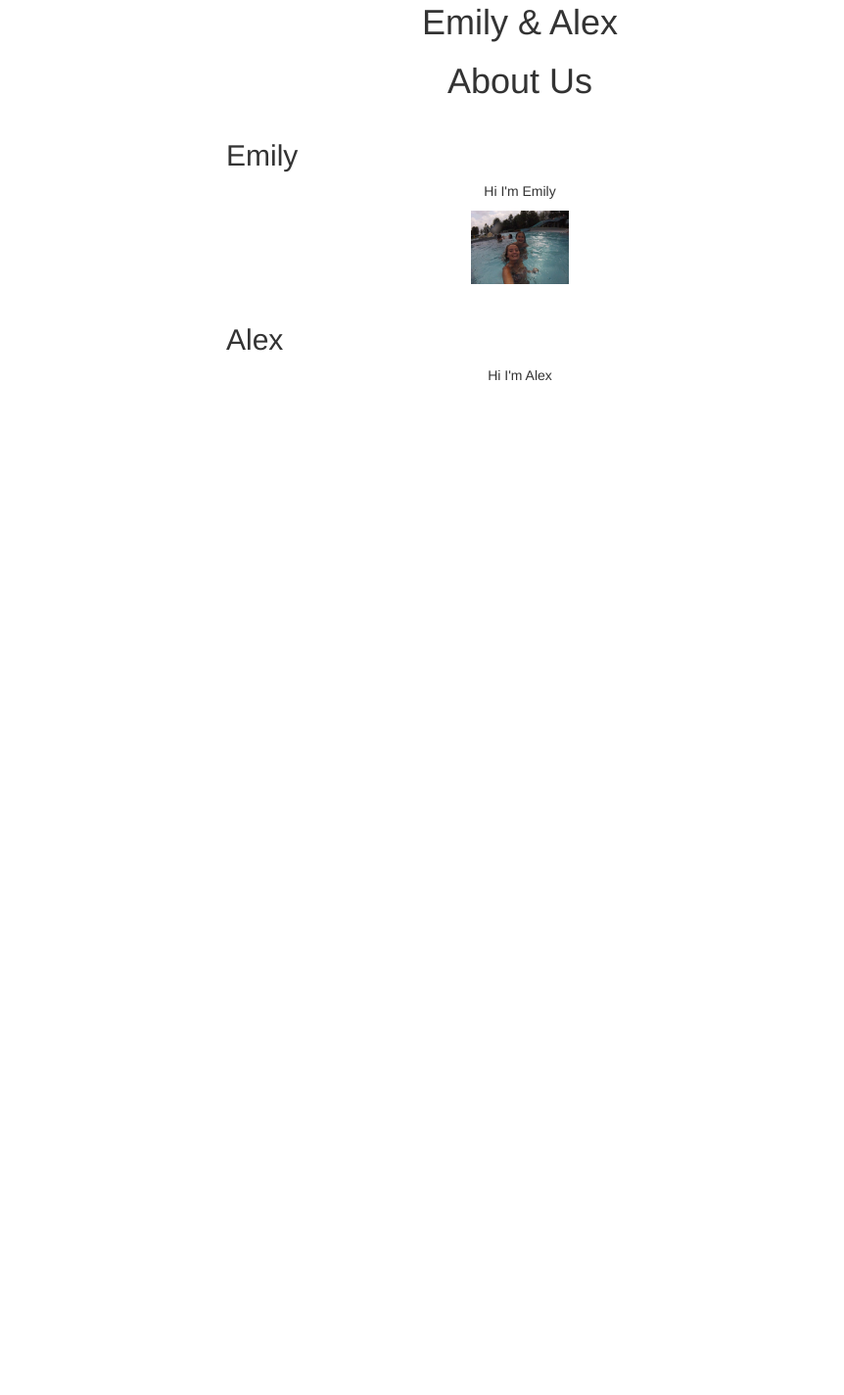
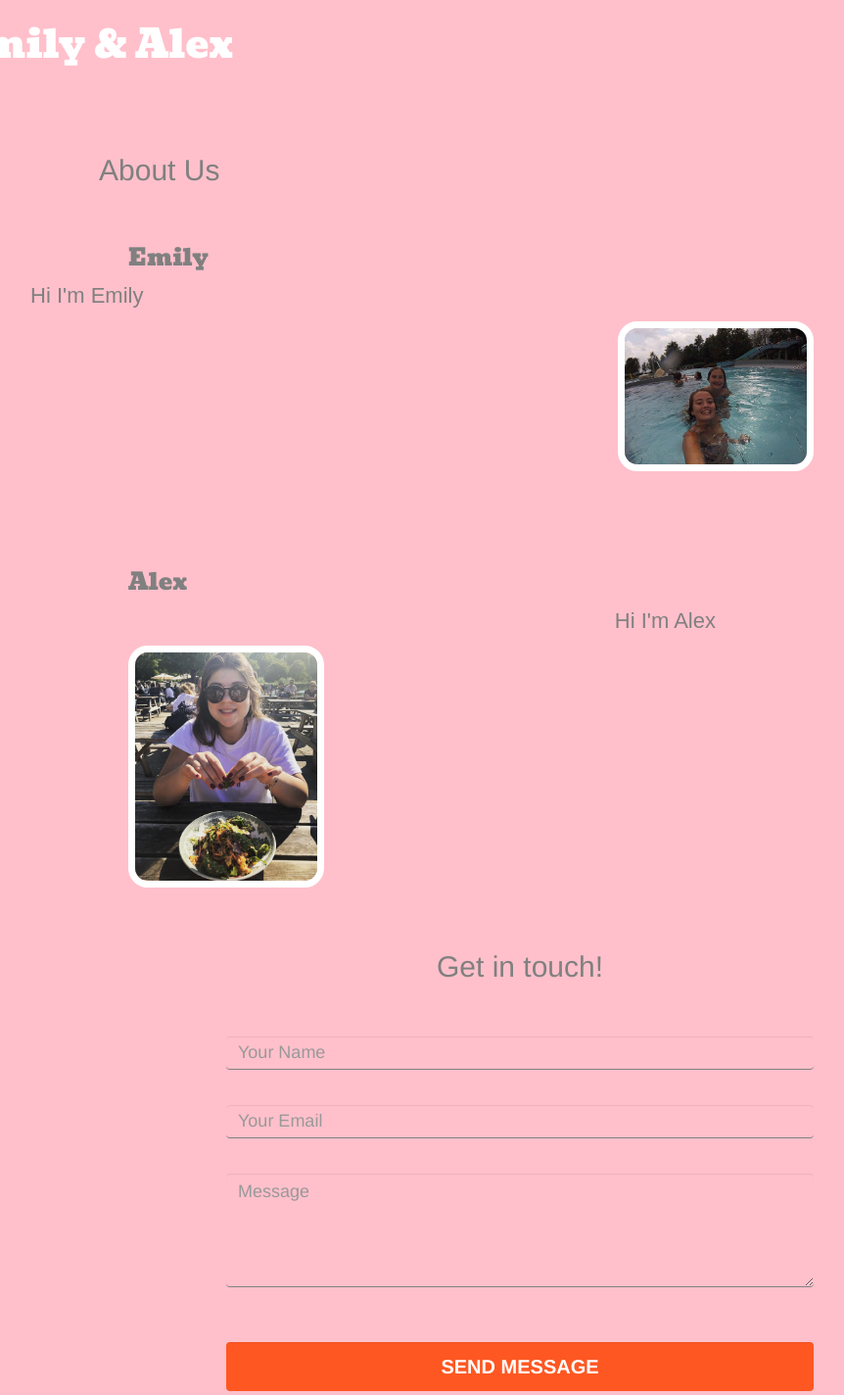
Before and after one commit to Aleks94/Emily_Alex_project, a plain HTML site: page aboutus.html in a window 1280 px wide. Shown: the part 17-1441 px from the top of the page at 98% size, without its empty margins (109-971 px from the left). Before the commit the page ends 800 px from the top, so only its background shows below. Drawn offline with Linux system fonts and the light colour scheme; a web font is replaced by a local one.

Commit message:
added contact us area to about us page
for now I've also included a picture of you from facebook just so we could get an idea of how things can look in the about us section

```diff
--- a/aboutus.html
+++ b/aboutus.html
@@ -4,35 +4,116 @@
   <script scr="js/jguery-3.3.1.min.js"></script>
   <link href="https://fonts.googleapis.com/css?family=Black+Han+Sans|Londrina+Shadow|Vast+Shadow" rel="stylesheet">
   <link rel="stylesheet" type="text/css" href="css/bootstrap.css">
+  <link rel="stylesheet" type="text/css" href="css/aboutus.css">
+  <link href="https://fonts.googleapis.com/css?family=Bevan" rel="stylesheet">
 
 <style>
 
 body {
   font-family: helvetica, sans-serif;
   max-width: 600px;
-  margin: 0 auto;
+  background-color: pink;
+  color: grey;
+  margin:auto;
   text-align: center;
-  position: relative;
 }
+
   div {
   background-size: cover;
   position: relative;
-  margin: 40px 0 0 0;
+  margin: 60px 0 0 0;
   border-radius: 12px;
 }
 
+p {
+font-size: 22px;
+font-family: sans-serif;
+text-align: left;
+margin-left: -200px;
+margin-right: -200px;
+}
+
+p.alex {
+font-size: 22px;
+font-family: sans-serif;
+text-align: right;
+margin-right: 100px;
+}
+
 h1 {
-  text-align:center;
+  font-family: 'Bevan', cursive;
+  text-align: left;
+  font-size: 40px;
+  padding: 20px;
+  color: white;
+  margin-left: -300px;
 }
 
 h2 {
-text-align: left;
+  text-align: left;
+  margin-left: -130px;
 }
 
-.image {
-width: 100px;
+h3 {
+font-family: 'Bevan', cursive;
+text-align: left;
+margin-left: -100px;
+}
 
+.imageemily {
+width: 200px;
+margin-right: -400px;
+padding-top: -100px;
+border: 7px solid white;
+border-radius: 20px;
+}
 
+.imagealex {
+width: 200px;
+margin-left: -600px;
+padding-top: -100px;
+border: 7px solid white;
+border-radius: 20px;
+}
+
+form {
+  margin-top: 50px;
+  transition: all 4s ease-in-out;
+}
+
+.contact-form {
+  font-size: 30px;
+}
+
+.form-control {
+  width: 600px;
+  background: transparent;
+  border: none;
+  outline: none;
+  border-bottom: 1px solid grey;
+  color: #fff;
+  font-size:18px;
+  margin-bottom: 16px;
+}
+
+input {
+  height: 45px;
+}
+
+form .submit {
+  background: #ff5722;
+  border-color: transparent;
+  color: #fff;
+  font-size: 20px;
+  font-weight: bold;
+  letter-spacing: 2px:normal;
+  height: 50px;
+  margin-top: 20px;
+}
+
+form .submit:hover {
+  background-color: orange;
+  cursor: pointer;
 }
 
 </style>
@@ -42,25 +123,38 @@ width: 100px;
   <body>
     <header>
       <h1>Emily & Alex</h1>
-      <h1>About Us</h1>
+      <br> </br>
+      <h2>About Us</h2>
     </header>
 
 <div class="first">
-  <h2>Emily</h2>
+  <h3>Emily</h3>
 
   <article>
     <p>Hi I'm Emily</p>
-    <img class="image" src="images/emily.png"/>
+    <img class="imageemily" src="images/emily.png"/>
   </article>
 </div>
 
+<br> </br>
+
 <div class="Second">
-  <h2>Alex</h2>
+  <h3>Alex</h3>
 
   <article>
-    <p>Hi I'm Alex</p>
+    <p class="alex">Hi I'm Alex</p>
+    <img class="imagealex" src="images/alex.png"/>
   </article>
 </div>
 
+<div class="contact-form"> Get in touch! </div>
+  <form id="contact-form" method="post" action "">
+    <input name="name" type="text" class="form-control" placeholder="Your Name" required><br>
+    <input name="email" type="email" class="form-control" placeholder="Your Email" required><br>
+    <textarea name="message" class="form-control" placeholder="Message" rows="4" required></textarea><br>
+
+    <input type="submit" class="form-control submit" value="SEND MESSAGE">
+  </form>
+</div>
 
 </body>
```
Also changed, not shown: css/aboutus.css (added), images/Alex.PNG (added), 1 other file.
